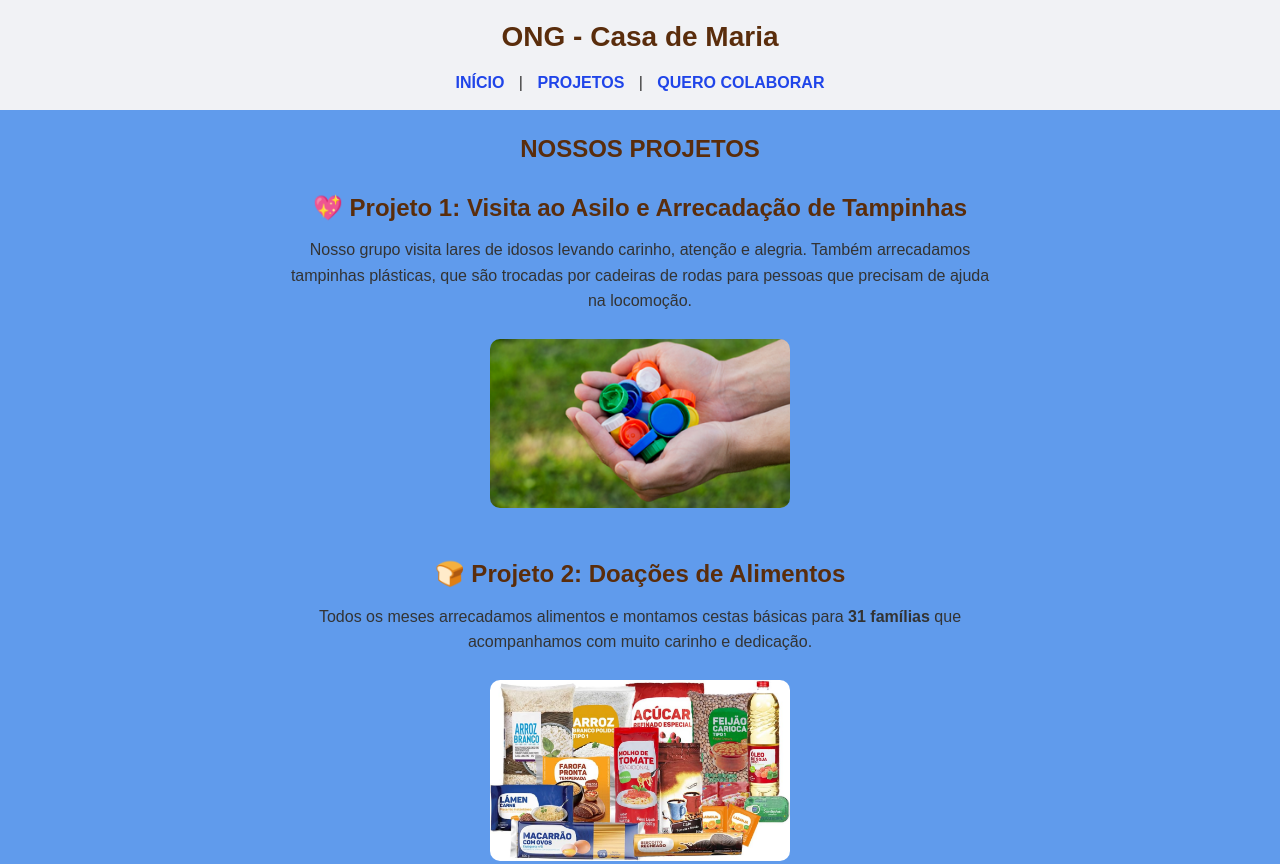
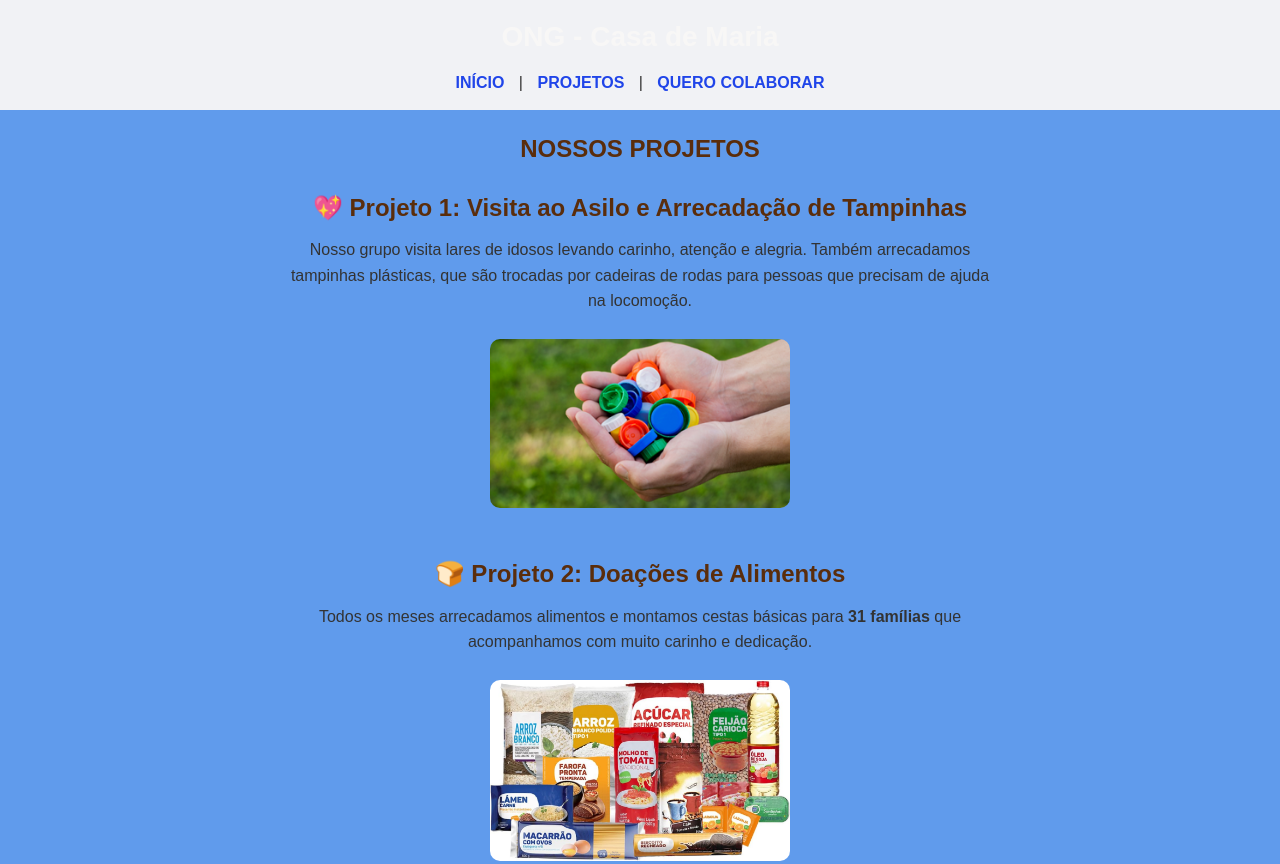
Before and after one commit to Nathalybonfim/ONG-CasadeMaria, a plain HTML site: page projetos.html in a window 1280 px wide. Shown: the top 864 px of the page. Drawn offline with Linux system fonts and the light colour scheme.

Commit message:
Update projetos.html
Alteração de titulo

```diff
--- a/projetos.html
+++ b/projetos.html
@@ -21,7 +21,7 @@
     }
 
     header h1 {
-      color: #5a2d0c;
+      color: #f8f7f6;
       margin: 0;
       font-size: 28px;
     }
```
